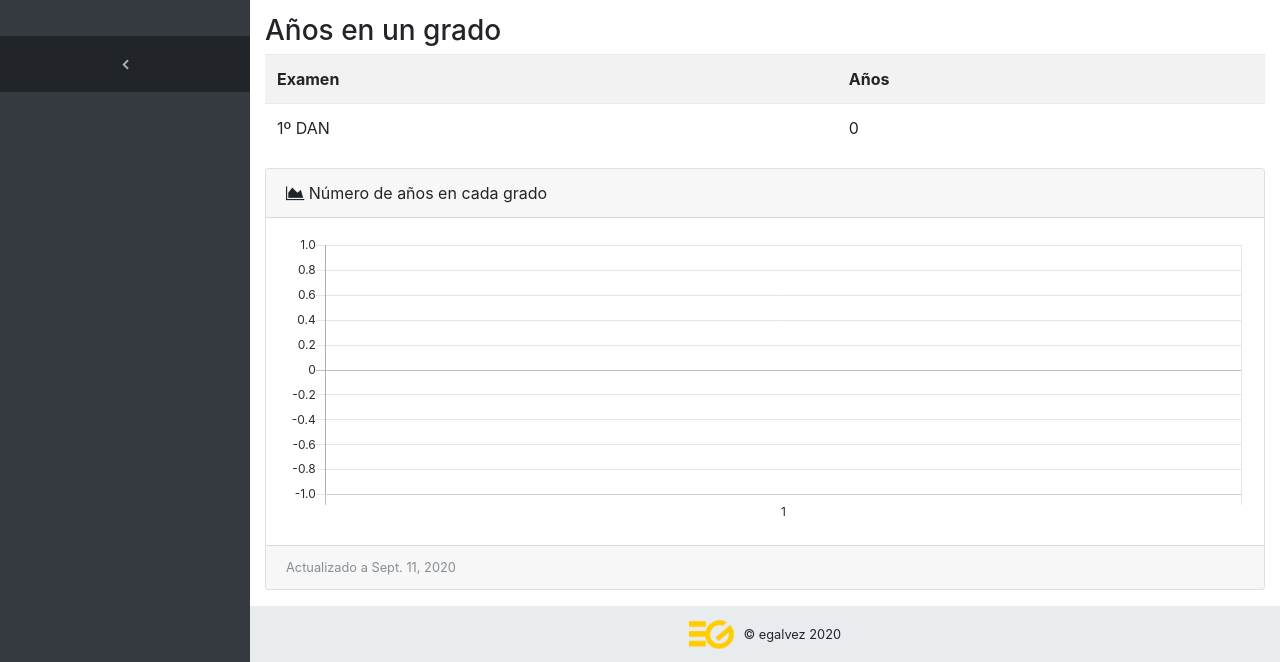
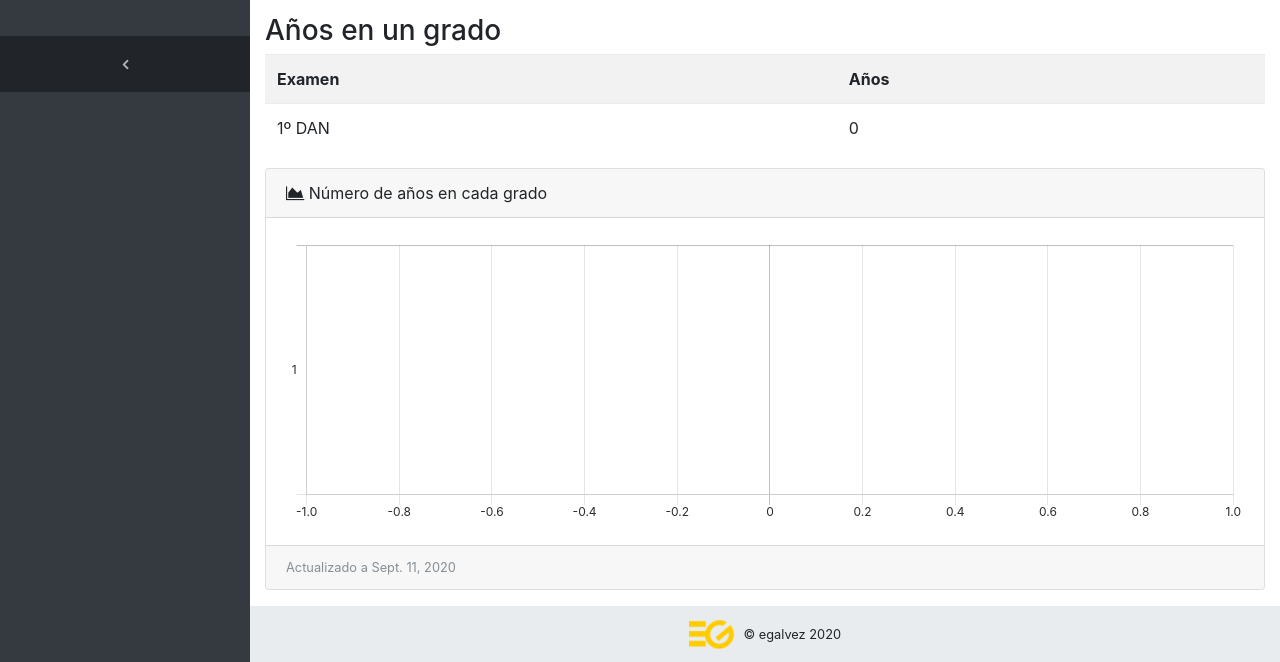
Before and after one commit to kikega/ogkke, a Django app: page /alumnos/1/1 in a window 1280 px wide. Shown: the part 708-1370 px from the top of the page. Run offline with Django 3.2, Linux system fonts and the light colour scheme; a user stored in the database is signed in; tables that the repository leaves empty hold one stand-in row (values such as "Sample post"); some libraries are stand-ins or nearby versions.

Commit message:
Depurando chart.js

```diff
--- a/templates/alumnodetalle.html
+++ b/templates/alumnodetalle.html
@@ -96,7 +96,7 @@
 
   var ctx = document.getElementById("myChartGrados");
   var myLineChart = new Chart(ctx, {
-    type: 'bar',
+    type: 'horizontalBar',
     data: {
       labels: {{ exm|safe }},
       datasets: [{
@@ -136,6 +136,7 @@
     }
   });
 
+  console.log(anios)
 </script>
 
 
--- a/templates/base.html
+++ b/templates/base.html
@@ -24,6 +24,8 @@
     <!-- Estilos para DataTable -->
     <link href="{% static "datatables/dataTables.bootstrap4.css" %}" rel="stylesheet">
     <!-- <link href="{% static "datatables/datatables.min.css" %}" rel="stylesheet"> -->
+
+    <link href="{% static "chart.js/Chart.min.css" %}" rel="stylesheet">
 
   </head>
 
```
